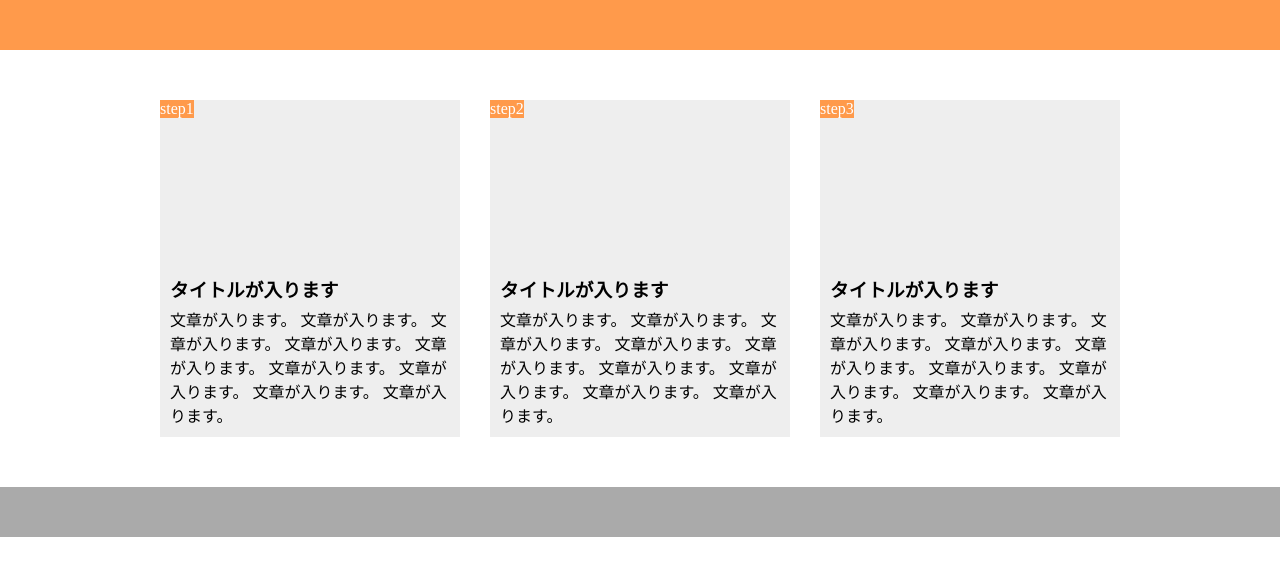
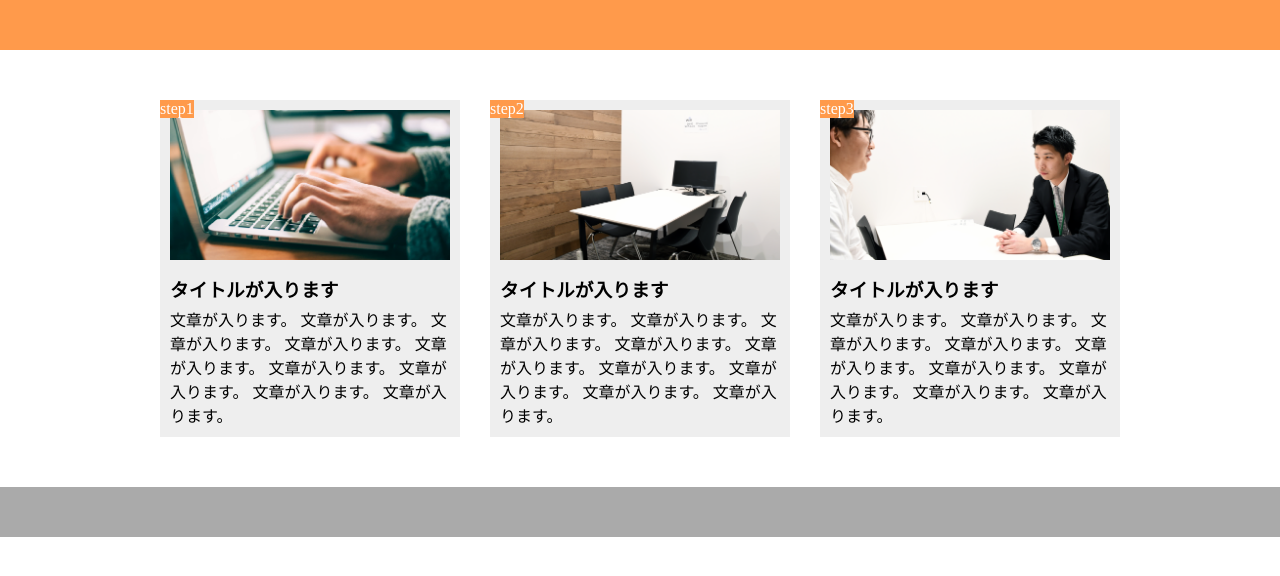
Before and after one commit to ryosukeohi/chapter10_exercise, a plain HTML site: page index.html in a window 1280 px wide. Drawn offline with Linux system fonts and the light colour scheme.

Commit message:
[課題再提出]画像の相対パスを修正

```diff
--- a/style.css
+++ b/style.css
@@ -39,21 +39,21 @@ header {
 
 .main-visual-image1 {
   height: 150px;
-  background-image: url(../img/img9/flow01.png);
+  background-image: url(img/flow01.png);
   background-size: cover;
   background-position: bottom;
 }
 
 .main-visual-image2 {
   height: 150px;
-  background-image: url(../img/img9/flow02.png);
+  background-image: url(img/flow02.png);
   background-size: cover;
   background-position: bottom;
 }
 
 .main-visual-image3 {
   height: 150px;
-  background-image: url(../img/img9/flow03.png);
+  background-image: url(img/flow03.png);
   background-size: cover;
   background-position: bottom;
 }
```
